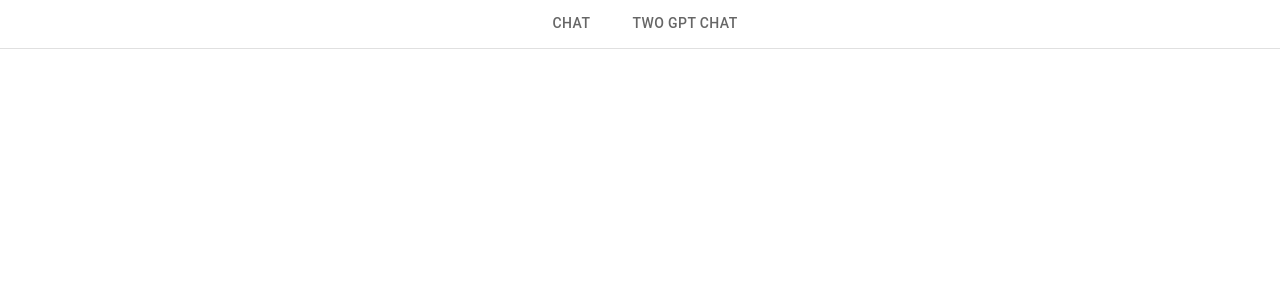
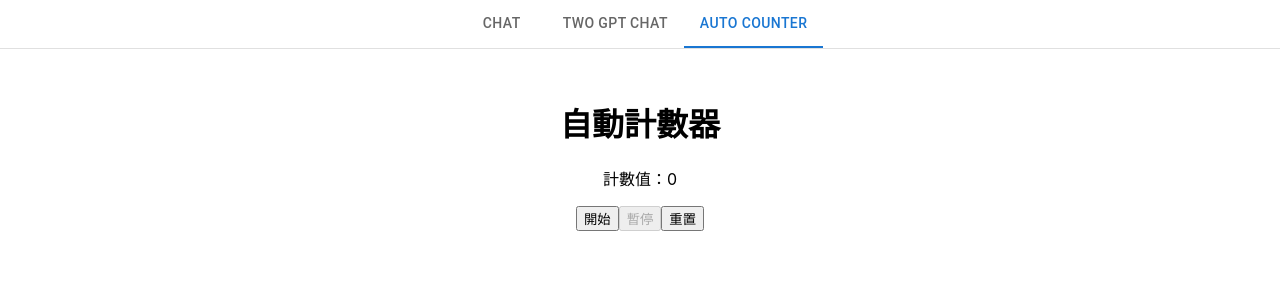
Before and after one commit to Taguo1109/chatgpt-frontend, a React (Create React App) app: page /auto-counter in a window 1280 px wide. Before the commit this address had no page. Shown: the top 300 px of the page. Built offline with nearby package versions, Linux system fonts and the light colour scheme.

Commit message:
20250126 暫停效果ok By Timmy

```diff
--- a/src/App.tsx
+++ b/src/App.tsx
@@ -3,6 +3,7 @@ import { BrowserRouter as Router, Routes, Route, useNavigate, useLocation } from
 import { Box, Tabs, Tab } from "@mui/material";
 import Chat from "./components/Chat";
 import TwoGPTChat from "./components/TwoGPTChat";
+import AutoCounter from "./components/AutoCounter";
 
 const App: React.FC = () => {
   return (
@@ -11,6 +12,7 @@ const App: React.FC = () => {
       <Routes>
         <Route path="/" element={<Chat />} />
         <Route path="/two-gpt-chat" element={<TwoGPTChat />} />
+        <Route path="/auto-counter" element={<AutoCounter />} />
       </Routes>
     </Router>
   );
@@ -35,6 +37,7 @@ const MainTabs: React.FC = () => {
       >
         <Tab label="Chat" value="/" />
         <Tab label="Two GPT Chat" value="/two-gpt-chat" />
+        <Tab label="Auto Counter" value="/auto-counter" />
       </Tabs>
     </Box>
   );
--- /dev/null
+++ b/src/components/AutoCounter.tsx
@@ -0,0 +1,67 @@
+import React, { useState, useEffect, useRef } from "react";
+
+const AutoCounter: React.FC = () => {
+  // 狀態管理
+  const [count, setCount] = useState(0);
+  const [isRunning, setIsRunning] = useState(false);
+
+  // 使用 useRef 儲存 setInterval 的 ID
+  const intervalRef = useRef<number | null>(null);
+
+  // 開始計數
+  const startCounter = () => {
+    if (!isRunning) {
+      setIsRunning(true);
+    }
+  };
+
+  // 暫停計數
+  const stopCounter = () => {
+    setIsRunning(false);
+  };
+
+  // 重置計數
+  const resetCounter = () => {
+    setCount(0);
+    setIsRunning(false);
+  };
+
+  // 計數邏輯 (透過副作用實現)
+  useEffect(() => {
+    if (isRunning) {
+      // 啟動計時器
+      intervalRef.current = window.setInterval(() => {
+        setCount((prevCount) => prevCount + 1);
+      }, 1000);
+    } else if (!isRunning && intervalRef.current !== null) {
+      // 清除計時器
+      clearInterval(intervalRef.current);
+      intervalRef.current = null;
+    }
+
+    // 在組件卸載時清除計時器
+    return () => {
+      if (intervalRef.current !== null) {
+        clearInterval(intervalRef.current);
+      }
+    };
+  }, [isRunning]);
+
+  return (
+    <div style={{ textAlign: "center", marginTop: "50px" }}>
+      <h1>自動計數器</h1>
+      <p>計數值：{count}</p>
+      <div>
+        <button onClick={startCounter} disabled={isRunning}>
+          開始
+        </button>
+        <button onClick={stopCounter} disabled={!isRunning}>
+          暫停
+        </button>
+        <button onClick={resetCounter}>重置</button>
+      </div>
+    </div>
+  );
+};
+
+export default AutoCounter;
--- a/src/components/TwoGPTChat.tsx
+++ b/src/components/TwoGPTChat.tsx
@@ -20,6 +20,7 @@ const TwoGPTChat: React.FC = () => {
   const scrollToBottom = (ref: React.RefObject<HTMLDivElement>) => {
     ref.current?.scrollIntoView({ behavior: 'smooth' });
   };
+  const isChattingRef = useRef(isChatting); // 抓取isChatting最新值
 
   useEffect(() => {
     scrollToBottom(leftEndRef);
@@ -30,6 +31,8 @@ const TwoGPTChat: React.FC = () => {
   }, [rightMessages]);
 
   useEffect(() => {
+    // 每次 isChatting 更新時同步更新 ref 的值
+    isChattingRef.current = isChatting;
     console.log('isChatting updated:', isChatting);
   }, [isChatting]);
 
@@ -72,7 +75,6 @@ const TwoGPTChat: React.FC = () => {
     setIsTyping(true);
 
     try {
-      // 调用 OpenAI API
       const response = await fetch(
         'https://api.openai.com/v1/chat/completions',
         {
@@ -89,14 +91,33 @@ const TwoGPTChat: React.FC = () => {
       );
 
       const data = await response.json();
+      console.log(data);
 
       if (response.ok) {
         const reply = data.choices[0].message.content; // GPT 回復內容
         let currentIndex = 0;
+        /**
+         * 問題：
+         * isChattingRef並沒有更新
+         * 閉包陷阱 (Closure Issue)：
+         * 在 typeNextCharacter 函數內部，isChatting 的值被捕獲為定義該函數時的值（即 false），即使在後續更新後，它仍然是舊值。
+         * React 的狀態更新是異步的，當閉包內捕獲狀態時，該狀態不會自動跟隨最新值。
+         * setTimeout 的執行上下文：
+         * 每次調用 typeNextCharacter 時，isChatting 的值基於當前閉包的上下文，而不是最新的 React 狀態。
+         * 解決方法：
+         * 可以使用 useRef 儲存最新的 isChatting 值，因為 useRef 的值在組件更新時保持穩定，不會受閉包影響。
+         *   useEffect(() => {
+         *    // 每次 isChatting 更新時同步更新 ref 的值
+         *    isChattingRef.current = isChatting;
+         *    console.log('isChatting updated:', isChatting);
+         *    }, [isChatting]);
+         */
+        const typeNextCharacter = () => {
+          console.log(isChattingRef.current); // 確保使用最新的 isChatting 值
 
-        // 模擬逐字顯示
-        const interval = setInterval(() => {
+          if (!isChattingRef.current) return; // 暫停時中斷模擬
           let updatedMessages: Message[] = [];
+
 
           // 更新當前窗口消息
           setMessages((prev) => {
@@ -135,16 +156,21 @@ const TwoGPTChat: React.FC = () => {
 
           currentIndex++;
 
-          // 完成模擬打字後觸發下一輪
-          if (currentIndex >= reply.length) {
-            clearInterval(interval);
+          if (currentIndex < reply.length) {
+            // 遞迴調用模擬打字
+            setTimeout(typeNextCharacter, 50); // 模擬逐字打字速度
+          } else {
             setIsTyping(false);
 
-            // 等待打字完成后，触发下一轮对话
-            const nextSide = side === 'left' ? 'right' : 'left';
-            setTimeout(() => simulateGPTReply(updatedMessages, nextSide), 500); // 延迟 500ms后触发下一轮
+            // 完成模擬打字後觸發下一輪
+            if (isChattingRef.current) {
+              const nextSide = side === 'left' ? 'right' : 'left';
+              setTimeout(() => simulateGPTReply(updatedMessages, nextSide), 500); // 延遲 500ms後觸發下一輪
+            }
           }
-        }, 50); // 模擬逐字打字速度
+        };
+
+        typeNextCharacter(); // 啟動模擬打字
       } else {
         console.error('Error from OpenAI API:', data);
         setIsTyping(false);
@@ -154,6 +180,8 @@ const TwoGPTChat: React.FC = () => {
       setIsTyping(false);
     }
   };
+
+
 
   return (
     <Box
```
